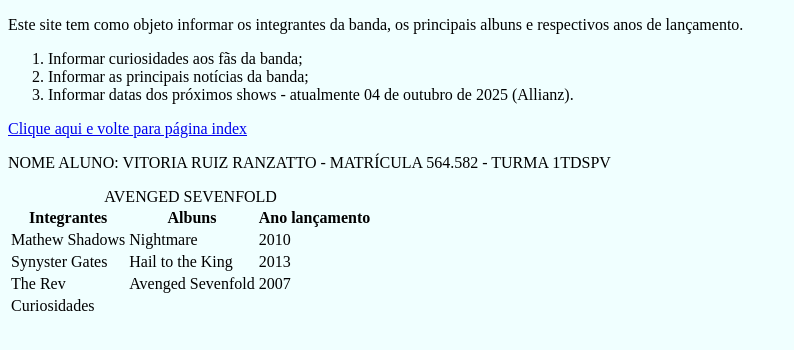
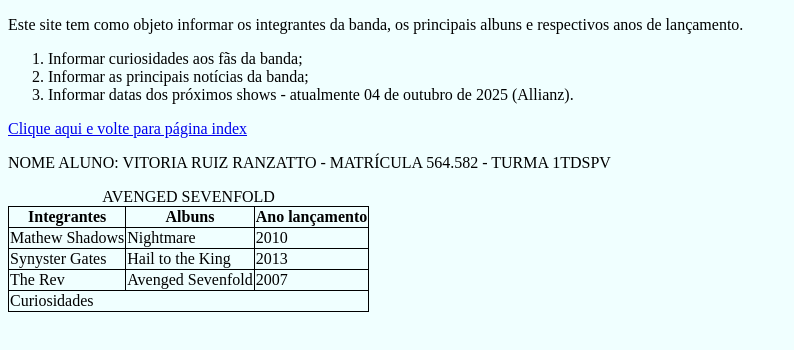
Before and after one commit to VitoriaRanzatto/cp01-front-fiap, a plain HTML site: page about.html in a window 1280 px wide. Shown: the whole page, without its empty margins (0-794 px from the left). Drawn offline with Linux system fonts and the light colour scheme.

Commit message:
cp1-front-fiap

```diff
--- a/about.html
+++ b/about.html
@@ -5,6 +5,18 @@
     <meta charset="UTF-8">
     <meta name="viewport" content="width=device-width, initial-scale=1.0">
     <title>A7X Curiosidades</title>
+    <style>
+        table{
+            border: 1px solid;
+            border-collapse: collapse;
+        }
+        th{
+            border: 1px solid;
+        }
+        td{
+            border: 1px solid;
+        }
+    </style>
 </head>
 
 <body style="background-color: azure;">
@@ -27,7 +39,7 @@
             </tr>
         <tfoot>
             <tr>
-                <td colspan"3">Curiosidades</td>
+                <td colspan ='3'>Curiosidades</td>
             </tr>
         </tfoot>
         </thead>
```
Also changed, not shown: index.html (+1 -1 lines).
